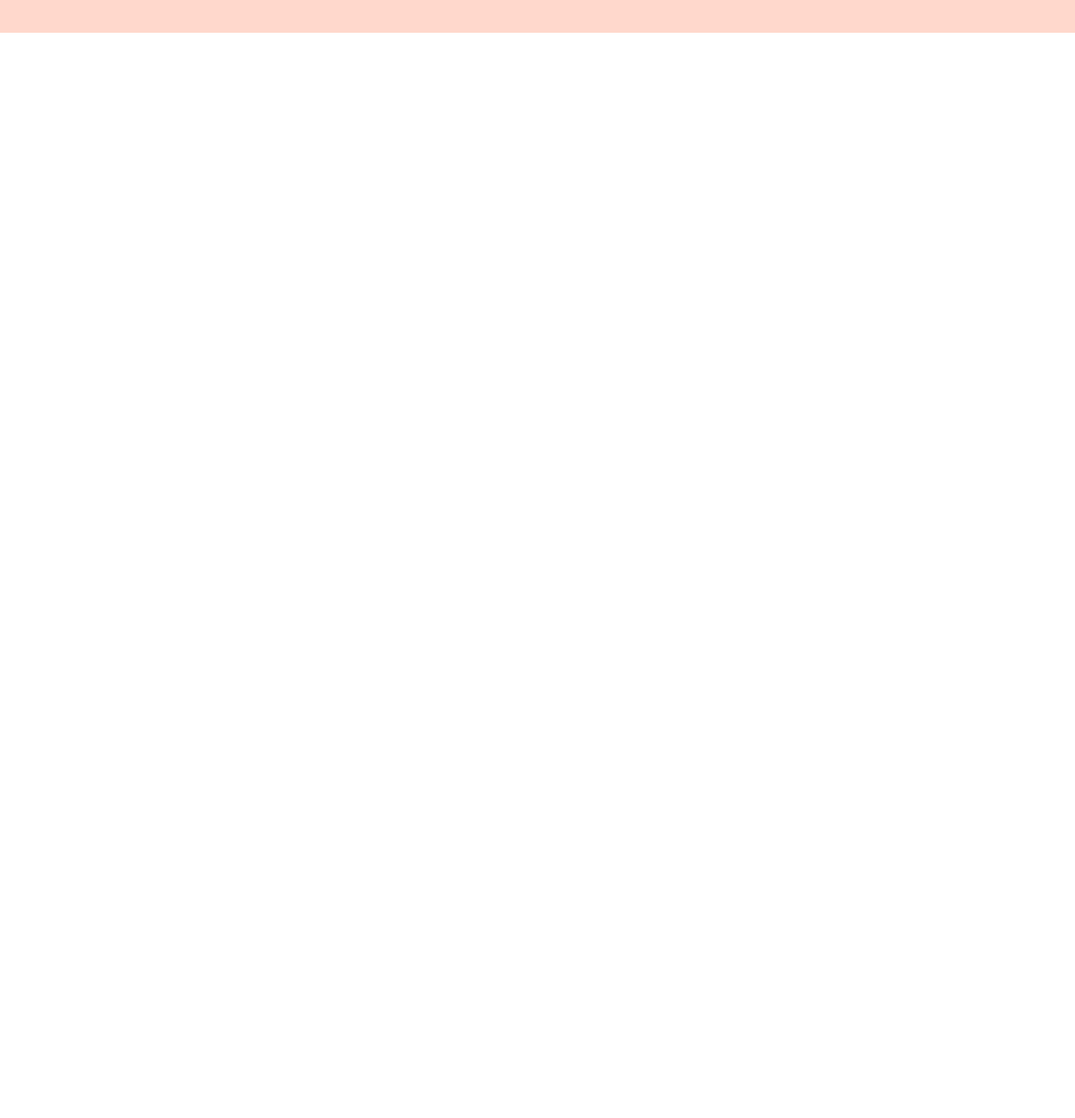
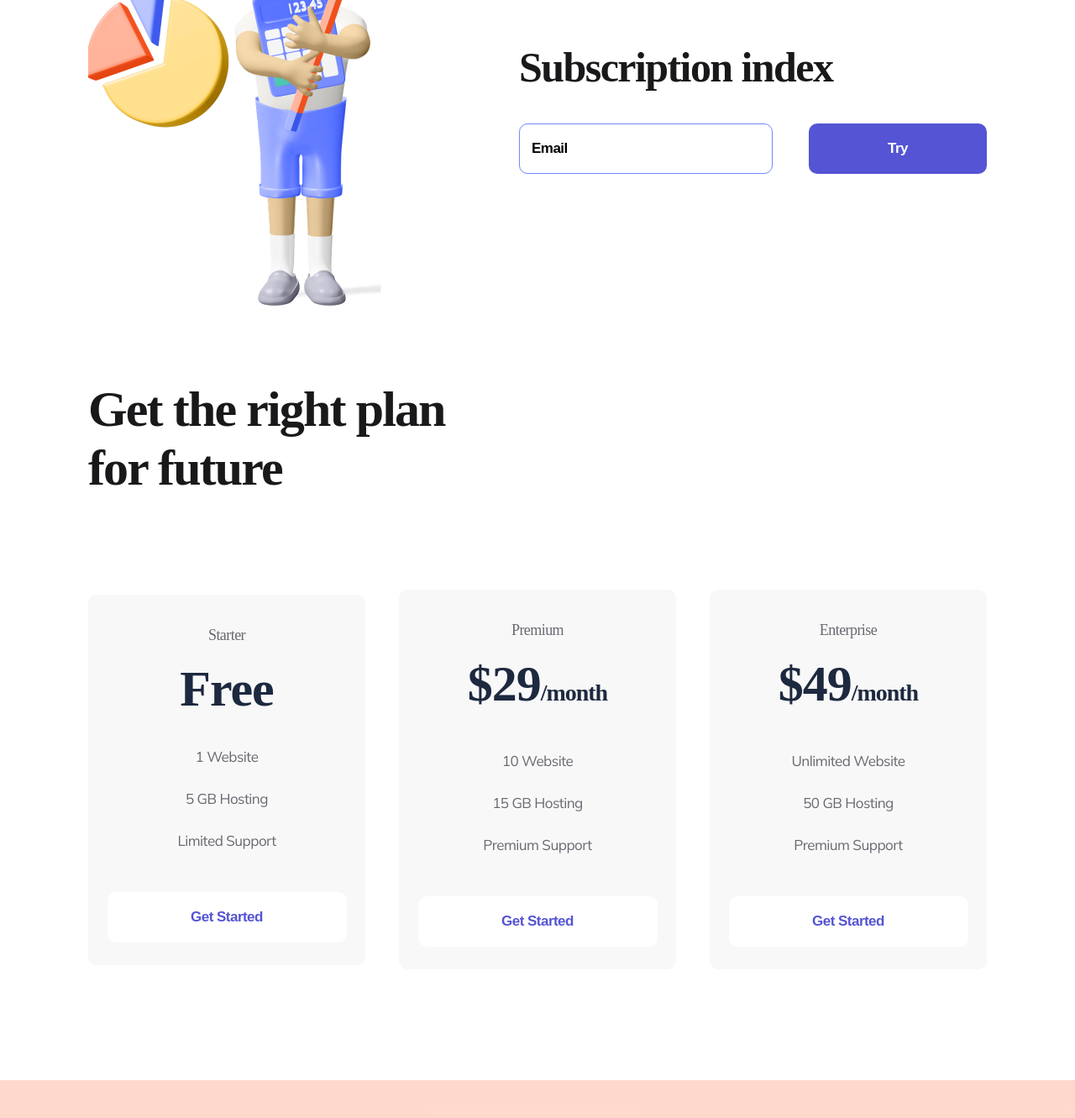
Before and after one commit to AnnaSokoltsova/logoipsum_course, a plain HTML site: page index.html in a window 1280 px wide. Shown: the part 970-2301 px from the top of the page at 84% size. Before the commit the page ends 1009 px from the top, so only its background shows below. Drawn offline with nearby package versions, Linux system fonts and the light colour scheme.

Commit message:
Add files via upload

```diff
--- a/css/main.css
+++ b/css/main.css
@@ -8,7 +8,7 @@
     margin: 0 auto;
 }
 
-.header_flex, .footer_flex, .about {
+.header_flex, .footer_flex, .about, .subscribe, .plan_flex {
     display: flex;
     justify-content: space-between;
     align-items: center;
@@ -134,3 +134,116 @@ transition: 300ms;
     color: black;
     transition: 300ms;
     }
+
+.subscribe {
+    margin-bottom: 85px;
+}
+
+.subscribe_title {
+    font-weight: 700;
+    font-size: 50px;
+    line-height: 57px;
+    letter-spacing: -1.56316px;
+    color: #19191B;
+    margin-bottom: 38px;
+}
+
+.input {
+    width: 302px;
+    height: 60px;
+    border: 1px solid #7087FF;
+    border-radius: 10px;
+    padding-left: 14px;
+    box-sizing: border-box;
+    margin-right: 39px;
+}
+
+.input::placeholder, .input {
+    font-weight: 700;
+    font-size: 17px;
+    line-height: 22px;
+    letter-spacing: -0.531474px;
+    color: #000000;
+}
+
+.input:focus {
+    outline: none;
+}
+
+.plan {
+    margin-bottom: 132px;
+}
+
+.plan_title{
+    font-weight: 700;
+    font-size: 60px;
+    line-height: 70px;
+    letter-spacing: -1.87579px;
+    color: #19191B;
+    max-width: 504px;
+    margin-bottom: 110px;
+}
+
+.item {
+    width: 330px;
+    background: #F8F8F8;
+    border-radius: 10px;
+    text-align: center;
+    padding: 34px 0 27px;
+}
+
+.item:hover{
+    transition: 500ms;
+    background: #FF7143;
+    box-shadow: 0px 32px 34px rgba(255, 112, 59, 0.317827);
+}
+
+.item:hover .item_text, .item:hover .item_title, .item:hover .item_li {
+    color:#fff;
+    transition: 500ms;
+}
+
+.item_text{
+    font-weight: 400;
+    font-size: 18px;
+    line-height: 28px;
+    text-align: center;
+    letter-spacing: -0.562737px;
+    color: #696871;
+}
+
+.item_title {
+    font-weight: 700;
+    font-size: 60px;
+    line-height: 56px;
+    text-align: center;
+    letter-spacing: -1.03448px;
+    color: #1D293F;
+    margin: 22px 0 28px;
+}
+
+.item_title span {
+    font-size: 28px;
+}
+
+.item_li {
+    font-family: 'Mulish', sans-serif;
+    font-weight: 400;
+    font-size: 17px;
+    line-height: 50px;
+    letter-spacing: -0.531474px;
+    color: #696871;
+}
+
+.button_item {
+    width: 285px;
+    background: #fff;
+    color: #5454D4;
+    margin-top: 36px;
+}
+
+.item:hover .button_item {
+    background: #9F3919;
+    color:#fff;
+    transition: 500ms;
+}
--- a/index.html
+++ b/index.html
@@ -71,6 +71,65 @@
         <img src="./img/hero3d.png" alt="firstmen">
     </div>
 </section>
+<section class="container subscribe">
+    <div>
+        <img src="./img/diagram_boy.png" alt="diagramman">
+    </div>
+    <div>
+        <h2 class="subscribe_title">Subscription index</h2>
+        <form>
+            <input class="input" type="email" placeholder="Email">
+            <button class="button button_violet">Try</button>
+        </form>
+    </div>
+</section>
+<section class="container plan">
+    <h2 class="plan_title">Get the right plan for future</h2>
+    <div class="plan_flex">
+        <div class="item">
+            <p class="item_text">
+                Starter
+            </p>
+            <h3 class="item_title">
+                Free
+            </h3>
+            <ul>
+                <li class="item_li">1 Website</li>
+                <li class="item_li">5 GB Hosting</li>
+                <li class="item_li">Limited Support</li>
+            </ul>
+            <button class="button button_item">Get Started</button>
+        </div>
+        <div class="item">
+            <p class="item_text">
+                Premium
+            </p>
+            <h3 class="item_title">
+                $29<span>/month</span>
+            </h3>
+            <ul>
+                <li class="item_li">10 Website</li>
+                <li class="item_li">15 GB Hosting</li>
+                <li class="item_li">Premium Support</li>
+            </ul>
+            <button class="button button_item">Get Started</button>
+        </div>
+        <div class="item">
+            <p class="item_text">
+                Enterprise
+            </p>
+            <h3 class="item_title">
+                $49<span>/month</span>
+            </h3>
+            <ul>
+                <li class="item_li">Unlimited Website</li>
+                <li class="item_li">50 GB Hosting</li>
+                <li class="item_li">Premium Support</li>
+            </ul>
+            <button class="button button_item">Get Started</button>
+        </div>
+    </div>
+</section>
 <footer class="footer">
     <div class="container footer_flex">
         <div>
```
Also changed, not shown: img/diagram_boy.png (added).
